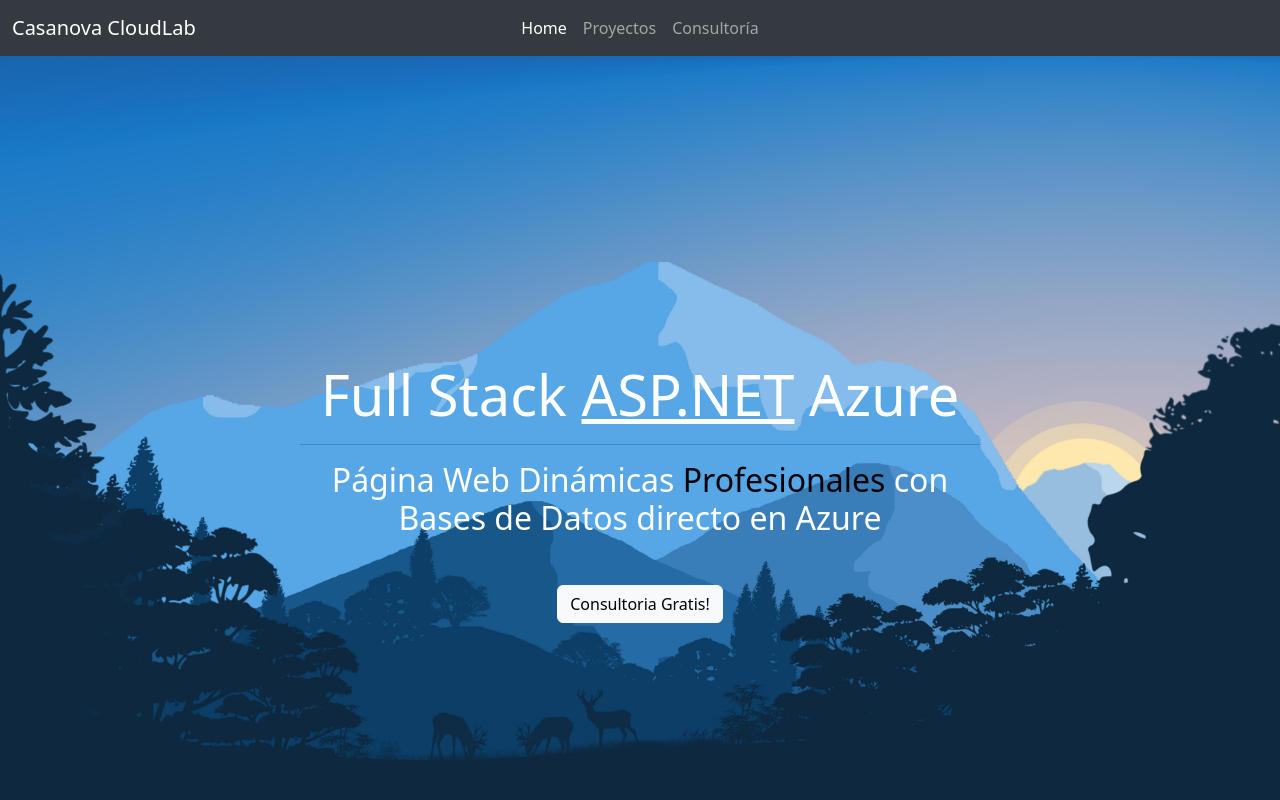
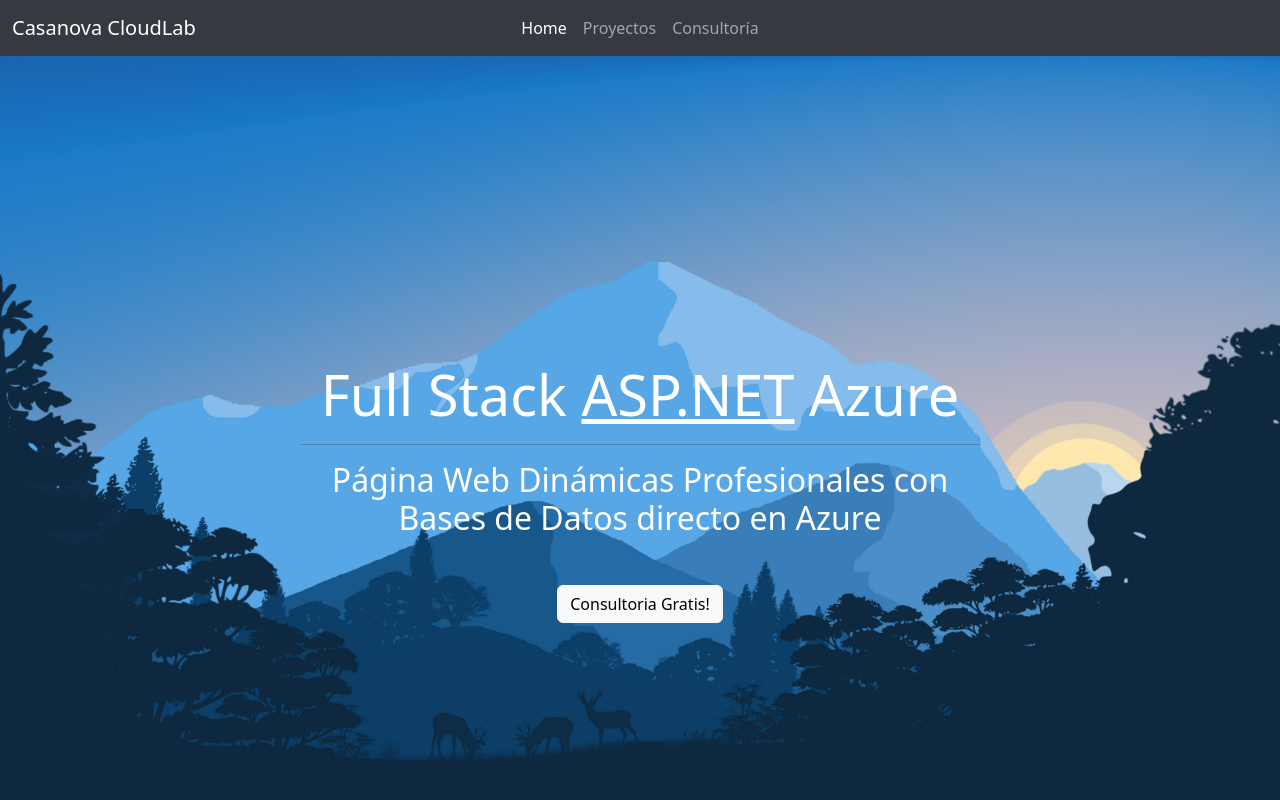
Before and after one commit to acasanova009/ex2gcg, a website: page src/index.html in a window 1280 px wide. Shown: the top 800 px of the page. Drawn offline with nearby package versions, Linux system fonts and the light colour scheme; a script that the page names is missing; files whose address does not match are found by name.

Commit message:
span removed

```diff
--- a/src/index.html
+++ b/src/index.html
@@ -61,9 +61,8 @@
           </div>
           <div class="col-lg-8 align-self-baseline">
             <h2 class="text-white mb-5">
-              Página Web Dinámicas
-              <span style="color: rgb(0, 2, 5)">Profesionales</span>
-              con Bases de Datos directo en Azure
+              Página Web Dinámicas Profesionales con Bases de Datos directo en
+              Azure
             </h2>
             <a class="btn btn-light btn-xl" href="#idConsultoria"
               >Consultoria Gratis!</a
```
Also changed, not shown: src/assets/img/bg-masthead.jpg (renamed from src/assests/img/bg-masthead.jpg), src/assets/img/oig1.jpg (renamed from src/assests/img/oig1.jpg), src/assets/img/oig2.jpg (renamed from src/assests/img/oig2.jpg), src/assets/img/oig3.jpg (renamed from src/assests/img/oig3.jpg), src/assets/img/oig4.jpg (renamed from src/assests/img/oig4.jpg).
